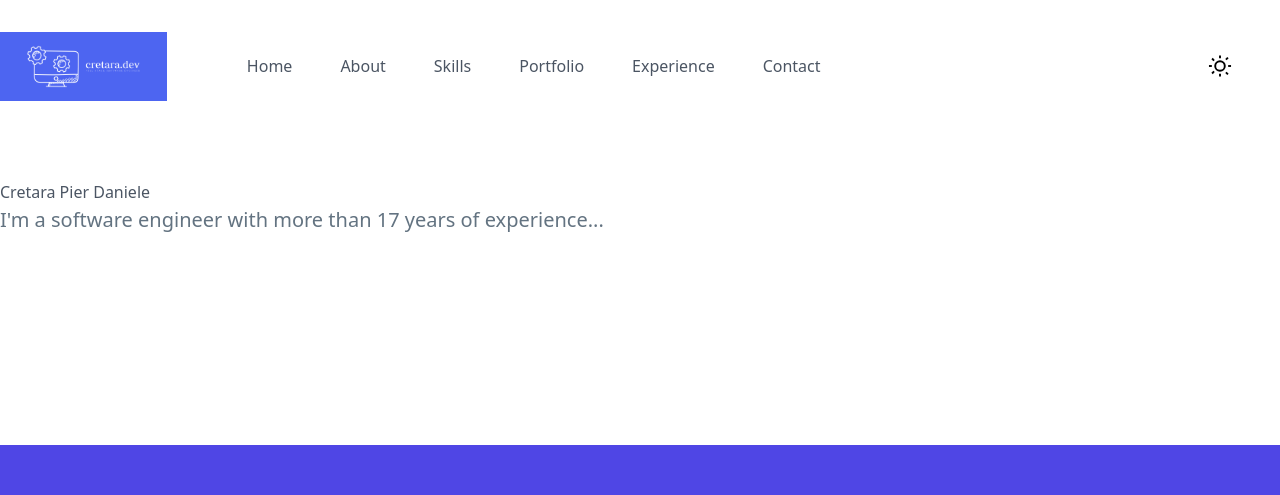
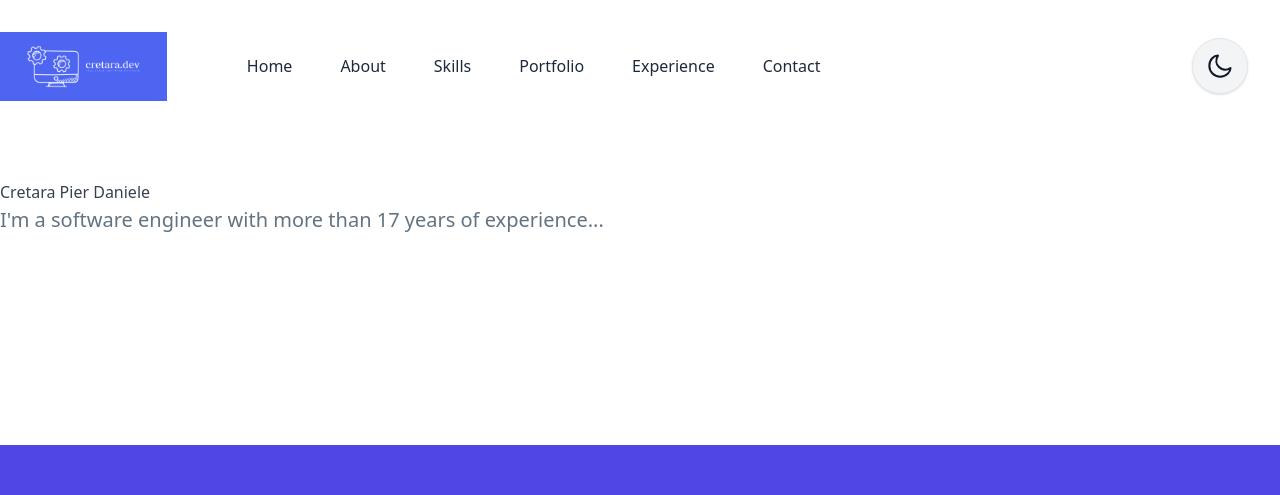
Before and after one commit to cretara/cretaradev-frontend-new, a Next.js app: page /about in a window 1280 px wide. Shown: the top 495 px of the page. Built offline with nearby package versions, Linux system fonts and the light colour scheme.

Commit message:
feat: implement theme system with dark mode support and enhanced ThemeToggler

```diff
--- a/app/globals.css
+++ b/app/globals.css
@@ -1,19 +1,10 @@
 @import 'tailwindcss';
 
-@theme {
-  --background-image-gradient-radial: radial-gradient(var(--tw-gradient-stops));
-  --background-image-gradient-conic: conic-gradient(
-    from 180deg at 50% 50%,
-    var(--tw-gradient-stops)
-  );
-}
-
-@theme {
-  --background-image-gradient-radial: radial-gradient(var(--tw-gradient-stops));
-  --background-image-gradient-conic: conic-gradient(
-    from 180deg at 50% 50%,
-    var(--tw-gradient-stops)
-  );
+/* Theme CSS Custom Properties */
+:root {
+  --foreground-rgb: 0, 0, 0;
+  --background-start-rgb: 214, 219, 220;
+  --background-end-rgb: 255, 255, 255;
 }
 
 /*
@@ -67,16 +58,33 @@
 }
 
 body {
-    color: rgb(75 85 99);
     scroll-behavior: smooth;
-    background-color: white;
+    background-color: #ffffff !important;
+    color: #374151 !important;
+    transition: background-color 0.3s ease, color 0.3s ease;
 }
 
-@media (prefers-color-scheme: dark) {
-    body {
-        color: white;
-        background-color: rgb(15 23 42);
-    }
+.dark body {
+    background-color: #0f172a !important;
+    color: #f1f5f9 !important;
+}
+
+/* Ensure main sections have proper backgrounds */
+#home {
+    background-color: transparent;
+}
+
+.dark #home {
+    background-color: transparent;
+}
+
+/* Force background colors for main containers */
+html {
+    background-color: #ffffff !important;
+}
+
+.dark html {
+    background-color: #0f172a !important;
 }
 
 /* Custom portfolio styles */
@@ -94,6 +102,13 @@ body {
     --bg-color-dark: #0F172A;
     --dark: #1E293B;
     --gray-dark: #1F2937;
+}
+
+/* Dark mode overrides */
+.dark {
+    --body-color: #CBD5E1;
+    --gray-light: #1E293B;
+    --bg-color-dark: #0F172A;
 }
 
 /* Utility classes */
@@ -263,3 +278,54 @@ html {
         font-size: 1.5rem !important;
     }
 }
+
+/* Additional Tailwind utility classes for theme support */
+@layer components {
+  .bg-gray-2 {
+    background-color: #F1F5F9;
+  }
+
+  .dark .bg-gray-2 {
+    background-color: #334155;
+  }
+
+  .bg-dark-bg {
+    background-color: #0F172A;
+  }
+
+  .dark .bg-dark-bg {
+    background-color: #1E293B;
+  }
+
+  .bg-bg-color-dark {
+    background-color: var(--bg-color-dark);
+  }
+
+  .dark .bg-bg-color-dark {
+    background-color: #0F172A;
+  }
+
+  .text-dark {
+    color: #1E293B;
+  }
+
+  .dark .text-dark {
+    color: #F8FAFC;
+  }
+
+  .bg-dark {
+    background-color: #1E293B;
+  }
+
+  .dark .bg-dark {
+    background-color: #334155;
+  }
+
+  .bg-gray-light {
+    background-color: var(--gray-light);
+  }
+
+  .dark .bg-gray-light {
+    background-color: #1E293B;
+  }
+}
--- a/app/layout.tsx
+++ b/app/layout.tsx
@@ -18,9 +18,41 @@ export default function RootLayout({
 }>) {
   return (
     <html suppressHydrationWarning lang="en">
-      <head title={"Cretaradev"} />
+      <head title={"Cretaradev"}>
+        <script
+          dangerouslySetInnerHTML={{
+            __html: `
+              (function() {
+                try {
+                  const stored = localStorage.getItem('cretaradev-theme');
+                  let theme = stored;
 
-      <body>
+                  if (!stored || stored === 'system') {
+                    // Use system preference
+                    theme = window.matchMedia('(prefers-color-scheme: dark)').matches ? 'dark' : 'light';
+                  }
+
+                  if (theme === 'dark') {
+                    document.documentElement.classList.add('dark');
+                    document.documentElement.style.colorScheme = 'dark';
+                  } else {
+                    document.documentElement.classList.remove('dark');
+                    document.documentElement.style.colorScheme = 'light';
+                  }
+                } catch (e) {
+                  // Fallback to system preference
+                  if (window.matchMedia('(prefers-color-scheme: dark)').matches) {
+                    document.documentElement.classList.add('dark');
+                    document.documentElement.style.colorScheme = 'dark';
+                  }
+                }
+              })();
+            `,
+          }}
+        />
+      </head>
+
+      <body className="bg-white dark:bg-slate-900 text-gray-900 dark:text-slate-100 transition-colors duration-300 min-h-screen">
         <Providers>
           <Header />
           {children}
--- a/app/providers.tsx
+++ b/app/providers.tsx
@@ -7,7 +7,12 @@ export function Providers({
   children,
 }: Readonly<{ children: React.ReactNode }>) {
   return (
-    <ThemeProvider attribute="class" enableSystem={false} defaultTheme="dark">
+    <ThemeProvider
+      attribute="class"
+      enableSystem={true}
+      defaultTheme="system"
+      storageKey="cretaradev-theme"
+    >
       {children}
     </ThemeProvider>
   );
--- a/components/Header/ThemeToggler.tsx
+++ b/components/Header/ThemeToggler.tsx
@@ -1,19 +1,57 @@
 import { useTheme } from "next-themes";
+import { useEffect, useState } from "react";
 
 const ThemeToggler = () => {
-  const { resolvedTheme, setTheme } = useTheme();
+  const { theme, setTheme, resolvedTheme, systemTheme } = useTheme();
+  const [mounted, setMounted] = useState(false);
+
+  // Avoid hydration mismatch
+  useEffect(() => {
+    setMounted(true);
+  }, []);
+
+  if (!mounted) {
+    return (
+      <div className="h-9 w-9 md:h-14 md:w-14 rounded-full bg-gray-200 dark:bg-gray-700 animate-pulse" />
+    );
+  }
+
+  const isDark = resolvedTheme === "dark";
+
+  const toggleTheme = () => {
+    // If currently on system theme, switch to opposite of current appearance
+    if (theme === "system") {
+      setTheme(isDark ? "light" : "dark");
+    } else {
+      // If on a specific theme, switch to the opposite
+      setTheme(isDark ? "light" : "dark");
+    }
+  };
+
   return (
     <button
-      onClick={() => setTheme(resolvedTheme === "dark" ? "light" : "dark")}
-      className="bg-gray-2 dark:bg-dark-bg flex h-9 w-9 cursor-pointer items-center justify-center rounded-full text-black dark:text-white md:h-14 md:w-14"
-      suppressHydrationWarning={true}
+      onClick={toggleTheme}
+      className="
+        bg-gray-100 dark:bg-slate-700
+        hover:bg-gray-200 dark:hover:bg-slate-600
+        flex h-9 w-9 cursor-pointer items-center justify-center
+        rounded-full text-gray-900 dark:text-slate-100
+        md:h-14 md:w-14
+        transition-all duration-300 ease-in-out
+        shadow-sm hover:shadow-md
+        focus:outline-none focus:ring-2 focus:ring-blue-500 focus:ring-offset-2
+        dark:focus:ring-offset-slate-800
+        border border-gray-200 dark:border-slate-600
+      "
+      aria-label={`Switch to ${isDark ? "light" : "dark"} mode`}
+      title={`Current: ${theme} (${resolvedTheme})`}
     >
-      {resolvedTheme === "dark" ? (
+      {isDark ? (
           <svg
               viewBox="0 0 25 24"
               fill="none"
               xmlns="http://www.w3.org/2000/svg"
-              className="h-5 w-5 md:h-6 md:w-6"
+              className="h-5 w-5 md:h-6 md:w-6 transition-transform duration-300 hover:rotate-12"
           >
             {/* Sun icon */}
             <circle cx="12.5" cy="12" r="5" stroke="currentColor" strokeWidth="2" />
@@ -31,7 +69,7 @@ const ThemeToggler = () => {
       ) : (
           <svg
               viewBox="0 0 23 23"
-              className="h-5 w-5 md:h-6 md:w-6"
+              className="h-5 w-5 md:h-6 md:w-6 transition-transform duration-300 hover:-rotate-12"
               fill="none"
           >
             {/* Moon icon */}
--- /dev/null
+++ b/tailwind.config.ts
@@ -0,0 +1,41 @@
+import type { Config } from 'tailwindcss'
+
+const config: Config = {
+  content: [
+    './pages/**/*.{js,ts,jsx,tsx,mdx}',
+    './components/**/*.{js,ts,jsx,tsx,mdx}',
+    './app/**/*.{js,ts,jsx,tsx,mdx}',
+  ],
+  darkMode: 'class',
+  theme: {
+    extend: {
+      colors: {
+        primary: {
+          DEFAULT: '#4F46E5',
+          hover: '#4338CA',
+        },
+        'body-color': '#637381',
+        'gray-light': '#F7F8FC',
+        'gray-2': '#F1F5F9',
+        'dark-bg': '#0F172A',
+        dark: '#1E293B',
+        'gray-dark': '#1F2937',
+      },
+      boxShadow: {
+        'one': '0px 2px 3px rgba(7, 7, 77, 0.05)',
+        'two': '0px 5px 10px rgba(4, 10, 34, 0.15)',
+        'three': '0px 5px 15px rgba(34, 34, 34, 0.1)',
+        'submit': '0px 5px 20px rgba(4, 10, 34, 0.1)',
+        'submit-dark': '0px 5px 20px rgba(4, 10, 34, 0.1)',
+        'sticky': '0px 0px 50px 0px rgba(0, 0, 0, 0.2)',
+      },
+      animation: {
+        'spin-slow': 'spin 3s linear infinite',
+        'pulse-slow': 'pulse 3s ease-in-out infinite',
+      },
+    },
+  },
+  plugins: [],
+}
+
+export default config
```
Also changed, not shown: 1 other file (tests, documents, lock files or other folders).
